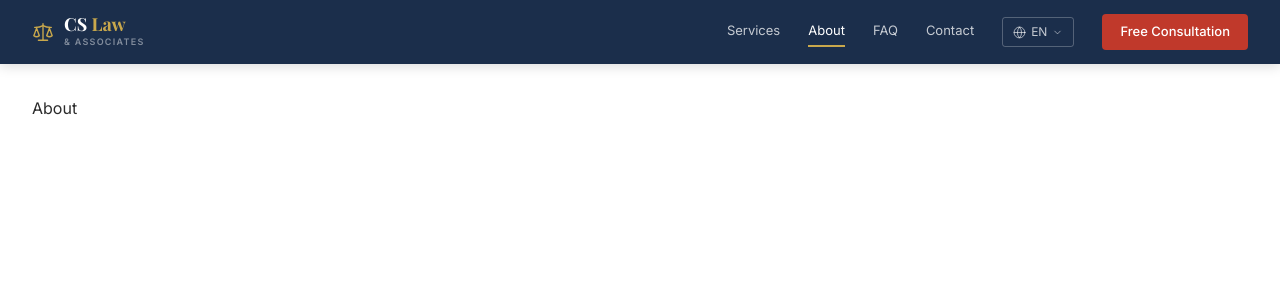
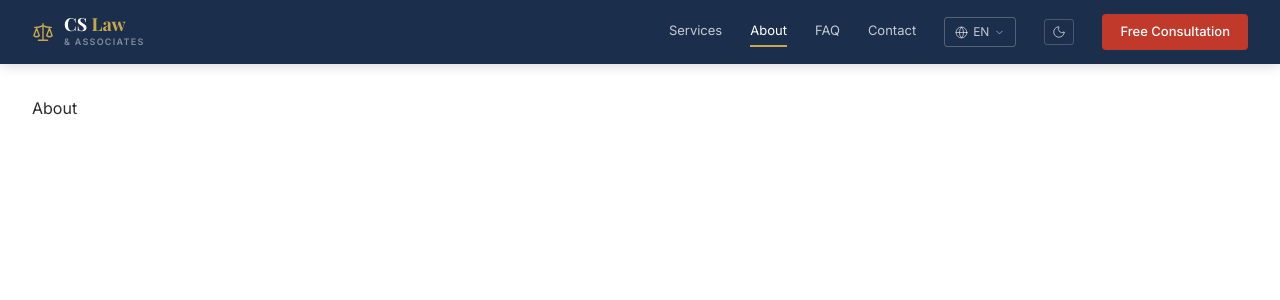
Before and after one commit to Forwardslash-development/szewczyk-law, a React (Vite) app: page /about in a window 1280 px wide. Shown: the top 300 px of the page. Built offline with nearby package versions, Linux system fonts and the light colour scheme.

Commit message:
feat: dark mode body and text styles

```diff
--- a/src/App.tsx
+++ b/src/App.tsx
@@ -1,6 +1,7 @@
 import { Routes, Route } from 'react-router-dom'
 import Nav from './components/layout/Nav'
 import PageWrapper from './components/layout/PageWrapper'
+import useDarkMode from './hooks/useDarkMode'
 
 const Home         = () => <PageWrapper><main style={{ padding: '2rem 0' }}>Home</main></PageWrapper>
 const Services     = () => <PageWrapper><main style={{ padding: '2rem 0' }}>Services</main></PageWrapper>
@@ -11,9 +12,11 @@ const FAQ          = () => <PageWrapper><main style={{ padding: '2rem 0' }}>FAQ<
 const Consultation = () => <PageWrapper><main style={{ padding: '2rem 0' }}>Consultation</main></PageWrapper>
 
 export default function App() {
+  const { isDark, toggle } = useDarkMode()
+
   return (
     <>
-      <Nav />
+      <Nav isDark={isDark} onToggleDark={toggle} />
       <Routes>
         <Route path="/"             element={<Home />}         />
         <Route path="/services"     element={<Services />}     />
--- a/src/components/layout/Nav.tsx
+++ b/src/components/layout/Nav.tsx
@@ -1,26 +1,34 @@
 import { useState } from 'react'
 import { NavLink } from 'react-router-dom'
 import { useTranslation } from 'react-i18next'
-import { Menu, X, Scale } from 'lucide-react'
+import { Menu, X, Scale, Sun, Moon } from 'lucide-react'
 import LanguageSwitcher from '../ui/LanguageSwitcher'
 import { SITE_MAX_WIDTH, SITE_PADDING } from '../../utils/layout'
 
+interface NavProps {
+  isDark: boolean
+  onToggleDark: () => void
+}
+
 const NAV_LINKS = [
-  { key: 'nav.services',     path: '/services'     },
-  { key: 'nav.about',        path: '/about'         },
-  { key: 'nav.faq',          path: '/faq'           },
-  { key: 'nav.contact',      path: '/contact'       },
+  { key: 'nav.services',  path: '/services' },
+  { key: 'nav.about',     path: '/about'    },
+  { key: 'nav.faq',       path: '/faq'      },
+  { key: 'nav.contact',   path: '/contact'  },
 ]
 
-export default function Nav() {
+export default function Nav({ isDark, onToggleDark }: NavProps) {
   const { t } = useTranslation()
   const [mobileOpen, setMobileOpen] = useState(false)
+
+  const navBg    = isDark ? '#0D1929' : '#1B2E4B'
+  const mobileBg = isDark ? '#091220' : '#162540'
 
   const linkStyle = {
     fontSize: '13px',
     color: 'rgba(255,255,255,0.75)',
     fontFamily: 'Inter, sans-serif',
-    fontWeight: 400,
+    fontWeight: 400 as const,
     textDecoration: 'none',
     padding: '4px 0',
     borderBottom: '2px solid transparent',
@@ -39,15 +47,15 @@ export default function Nav() {
         role="navigation"
         aria-label="Main navigation"
         style={{
-          background: '#1B2E4B',
+          background: navBg,
           position: 'sticky',
           top: 0,
           zIndex: 50,
           boxShadow: '0 2px 12px rgba(0,0,0,0.15)',
+          transition: 'background 0.2s',
         }}
       >
-        <div
-          style={{
+        <div style={{
           maxWidth: SITE_MAX_WIDTH,
           margin: '0 auto',
           padding: SITE_PADDING,
@@ -55,8 +63,8 @@ export default function Nav() {
           display: 'flex',
           alignItems: 'center',
           justifyContent: 'space-between',
-          }}
-        >
+        }}>
+
           {/* Logo */}
           <NavLink
             to="/"
@@ -80,7 +88,7 @@ export default function Nav() {
                 fontWeight: 600,
                 color: 'rgba(255,255,255,0.45)',
                 letterSpacing: '0.14em',
-                textTransform: 'uppercase',
+                textTransform: 'uppercase' as const,
                 marginTop: '2px',
               }}>
                 & Associates
@@ -90,13 +98,8 @@ export default function Nav() {
 
           {/* Desktop Links */}
           <div
-            aria-label="Desktop navigation links"
-            style={{
-              display: 'flex',
-              alignItems: 'center',
-              gap: '28px',
-            }}
             className="desktop-nav"
+            style={{ display: 'flex', alignItems: 'center', gap: '28px' }}
           >
             {NAV_LINKS.map(({ key, path }) => (
               <NavLink
@@ -110,6 +113,29 @@ export default function Nav() {
 
             <LanguageSwitcher />
 
+            {/* Dark mode toggle */}
+            <button
+              onClick={onToggleDark}
+              aria-label={isDark ? 'Switch to light mode' : 'Switch to dark mode'}
+              style={{
+                background: 'transparent',
+                border: '1px solid rgba(255,255,255,0.2)',
+                borderRadius: '3px',
+                color: 'rgba(255,255,255,0.75)',
+                cursor: 'pointer',
+                padding: '5px 7px',
+                display: 'flex',
+                alignItems: 'center',
+                justifyContent: 'center',
+                transition: 'border-color 0.15s, color 0.15s',
+              }}
+            >
+              {isDark
+                ? <Sun  size={14} strokeWidth={1.5} />
+                : <Moon size={14} strokeWidth={1.5} />
+              }
+            </button>
+
             <NavLink
               to="/consultation"
               style={{
@@ -121,7 +147,7 @@ export default function Nav() {
                 padding: '8px 18px',
                 borderRadius: '4px',
                 textDecoration: 'none',
-                whiteSpace: 'nowrap',
+                whiteSpace: 'nowrap' as const,
                 transition: 'background 0.15s',
               }}
             >
@@ -134,6 +160,7 @@ export default function Nav() {
             aria-label={mobileOpen ? 'Close menu' : 'Open menu'}
             aria-expanded={mobileOpen}
             onClick={() => setMobileOpen(o => !o)}
+            className="mobile-menu-btn"
             style={{
               display: 'none',
               background: 'none',
@@ -142,7 +169,6 @@ export default function Nav() {
               cursor: 'pointer',
               padding: '4px',
             }}
-            className="mobile-menu-btn"
           >
             {mobileOpen ? <X size={22} /> : <Menu size={22} />}
           </button>
@@ -153,9 +179,10 @@ export default function Nav() {
           <div
             aria-label="Mobile navigation menu"
             style={{
-              background: '#162540',
+              background: mobileBg,
               borderTop: '1px solid rgba(255,255,255,0.08)',
               padding: '16px 24px 24px',
+              transition: 'background 0.2s',
             }}
           >
             <div style={{ display: 'flex', flexDirection: 'column', gap: '4px' }}>
@@ -178,9 +205,26 @@ export default function Nav() {
                 </NavLink>
               ))}
             </div>
-
             <div style={{ marginTop: '16px', display: 'flex', alignItems: 'center', justifyContent: 'space-between' }}>
+              <div style={{ display: 'flex', gap: '10px', alignItems: 'center' }}>
                 <LanguageSwitcher />
+                <button
+                  onClick={onToggleDark}
+                  aria-label={isDark ? 'Switch to light mode' : 'Switch to dark mode'}
+                  style={{
+                    background: 'transparent',
+                    border: '1px solid rgba(255,255,255,0.2)',
+                    borderRadius: '3px',
+                    color: 'rgba(255,255,255,0.75)',
+                    cursor: 'pointer',
+                    padding: '5px 7px',
+                    display: 'flex',
+                    alignItems: 'center',
+                  }}
+                >
+                  {isDark ? <Sun size={14} strokeWidth={1.5} /> : <Moon size={14} strokeWidth={1.5} />}
+                </button>
+              </div>
               <NavLink
                 to="/consultation"
                 onClick={() => setMobileOpen(false)}
@@ -202,7 +246,6 @@ export default function Nav() {
         )}
       </nav>
 
-      {/* Responsive styles */}
       <style>{`
         @media (max-width: 768px) {
           .desktop-nav { display: none !important; }
--- /dev/null
+++ b/src/hooks/useDarkMode.ts
@@ -0,0 +1,22 @@
+import { useEffect, useState } from 'react'
+
+export default function useDarkMode() {
+  const [isDark, setIsDark] = useState(() => {
+    const stored = localStorage.getItem('theme')
+    if (stored) return stored === 'dark'
+    return window.matchMedia('(prefers-color-scheme: dark)').matches
+  })
+
+  useEffect(() => {
+    const root = document.documentElement
+    if (isDark) {
+      root.classList.add('dark')
+      localStorage.setItem('theme', 'dark')
+    } else {
+      root.classList.remove('dark')
+      localStorage.setItem('theme', 'light')
+    }
+  }, [isDark])
+
+  return { isDark, toggle: () => setIsDark(d => !d) }
+}
--- a/src/index.css
+++ b/src/index.css
@@ -1,4 +1,5 @@
 @import "tailwindcss";
+@variant dark (&:where(.dark, .dark *));
 
 @theme {
   /* Brand Colors */
@@ -82,3 +83,40 @@ img {
 [dir="rtl"] {
   font-family: var(--font-body);
 }
+
+/* Dark mode overrides */
+.dark body {
+  background-color: #0F1C2E;
+  color: #E5E7EB;
+}
+
+.dark h1,
+.dark h2,
+.dark h3,
+.dark h4,
+.dark h5,
+.dark h6 {
+  color: #F9FAFB;
+}
+
+.dark a {
+  color: inherit;
+}
+
+html.dark {
+  color-scheme: dark;
+}
+
+html.dark body {
+  background-color: #0F1C2E !important;
+  color: #E5E7EB !important;
+}
+
+html.dark h1,
+html.dark h2,
+html.dark h3,
+html.dark h4,
+html.dark h5,
+html.dark h6 {
+  color: #F9FAFB !important;
+}
```
Lines whose indentation alone changed are shown as unchanged.
